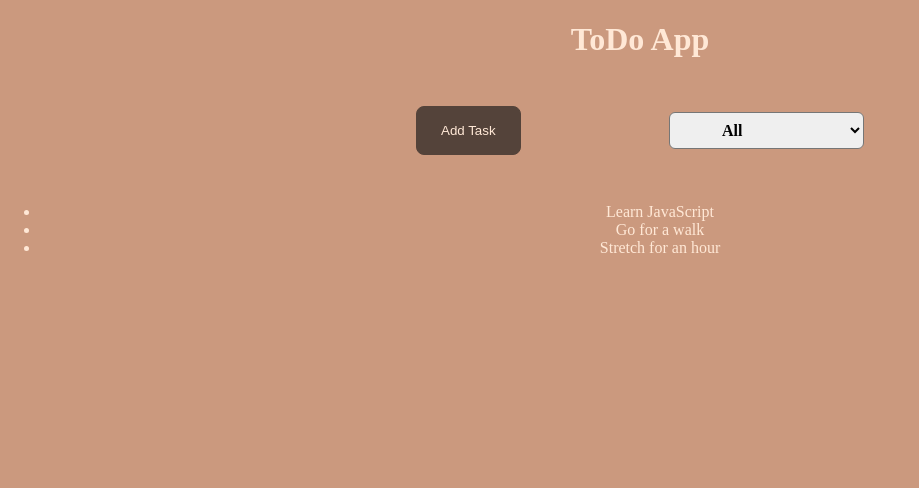
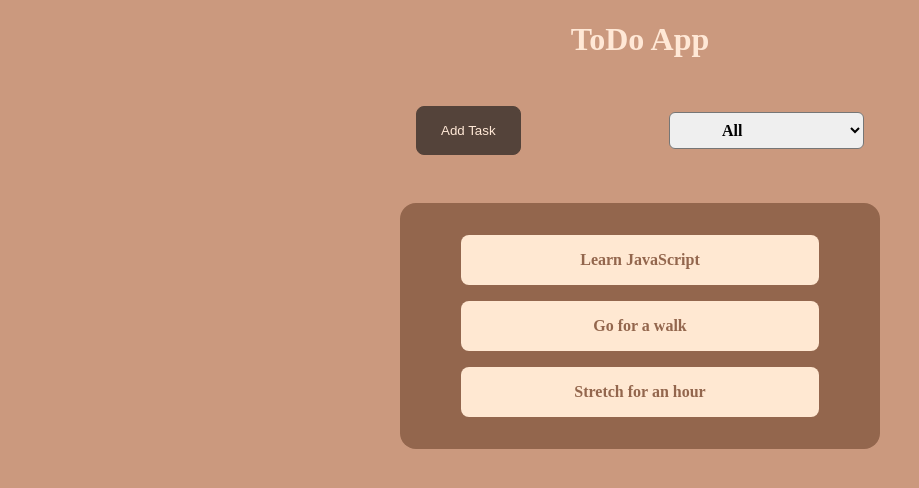
Before and after one commit to sreeyu/todo_list, a React (Create React App) app: page / in a window 1280 px wide. Shown: the top 488 px of the page, without its empty margins (0-919 px from the left). Built offline with nearby package versions, Linux system fonts and the light colour scheme.

Commit message:
Style TodoList component

```diff
--- a/src/App.jsx
+++ b/src/App.jsx
@@ -7,7 +7,7 @@ const DUMMY_TODO = [
   {id: 't1', status:'complete', task: 'Learn JavaScript'},
   {id: 't2', status: 'incomplete', task: 'Go for a walk'},
   {id:'t3', status:'incomplete', task: 'Stretch for an hour'}
-]
+];
 
 function App() {
 
--- a/src/components/TodoForm/TodoForm.module.css
+++ b/src/components/TodoForm/TodoForm.module.css
@@ -29,7 +29,7 @@
     background-color: #B07164;
     top: 25vh;
     left: 35%;
-    width: 30%;
+    max-width: 30%;
     z-index: 100;
     overflow: hidden;
     margin: 1rem auto;
--- a/src/components/TodoList/TodoList.jsx
+++ b/src/components/TodoList/TodoList.jsx
@@ -1,15 +1,16 @@
 import React from "react";
 import styles from './TodoList.module.css';
+
 
 function TodoList(props){
 
     return(
-        <ul>
-            {props.tasks.map((task) => <li key={task.id}>
+        <ul className={styles.list} >
+            {props.tasks.map((task) => <li className={styles.todo} key={task.id}>
                 {task.task}
             </li>)}
         </ul>
-    )
-}
+    );
+};
 
-export default TodoList;
+export default TodoList
--- a/src/components/TodoList/TodoList.module.css
+++ b/src/components/TodoList/TodoList.module.css
@@ -0,0 +1,37 @@
+.list{
+    list-style: none;
+    background-color: #93664D;
+    max-width: 30rem;
+    border-radius: 1rem;
+    margin: 2rem auto;
+    padding: 1rem;
+}
+
+.todo{
+    background-color: #FFE8D2;
+    max-width: 80%;
+    margin: 1rem auto;
+    padding: 1rem;
+    color: #93664D;
+    font-weight: bold;
+    border-radius: 0.5rem;
+}
+
+/*
+.list{
+    background-color: #93664D;
+    max-width: 30%;
+    margin: 2rem auto;
+    padding: 2rem;
+    border-radius: 1rem;
+}
+
+.todo{
+    background-color: #FFE8D2;
+    list-style: none;
+    margin: 1rem;
+    padding: 1rem;
+    color: #93664D;
+    font-weight: bold;
+    border-radius: 0.5rem;
+} */
```
